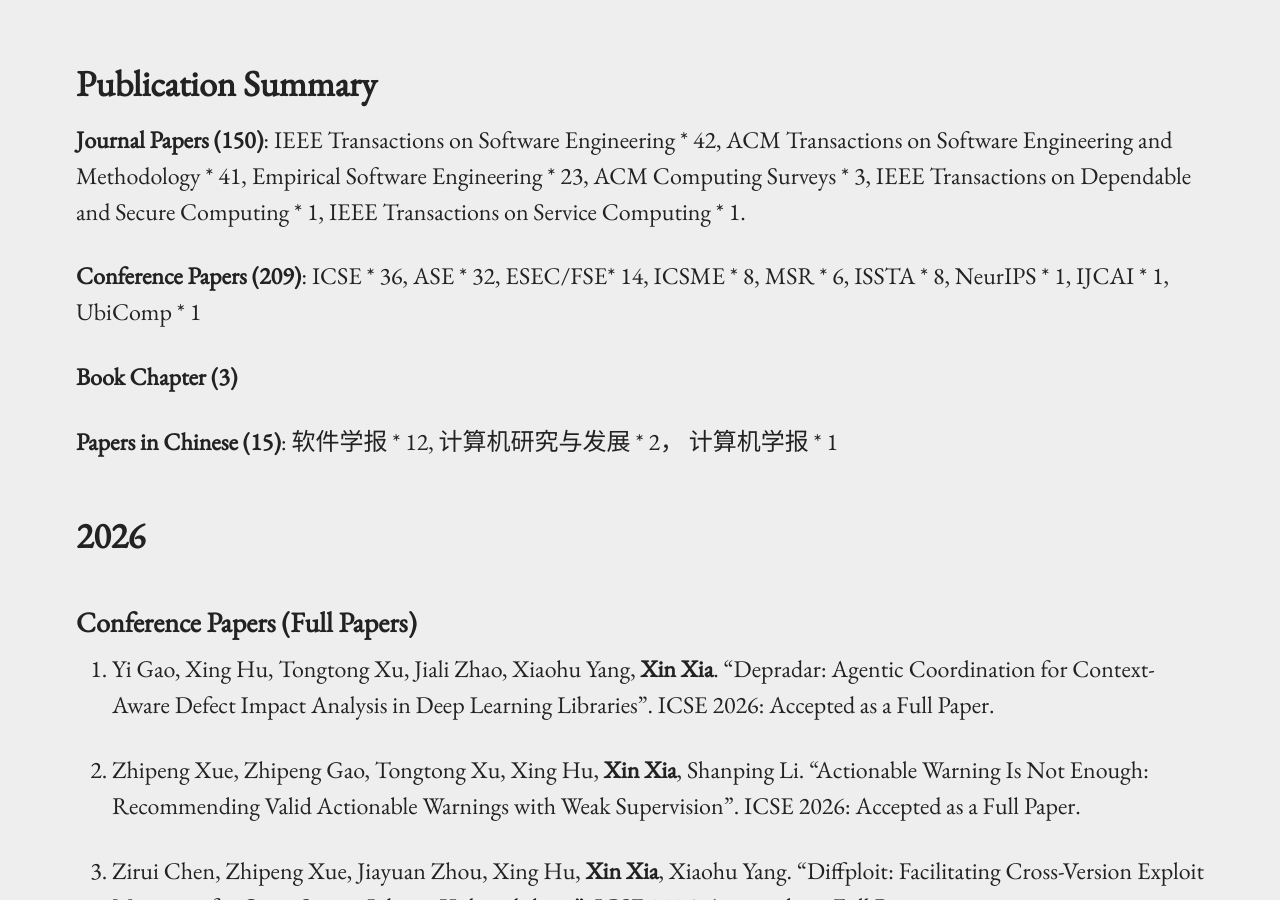
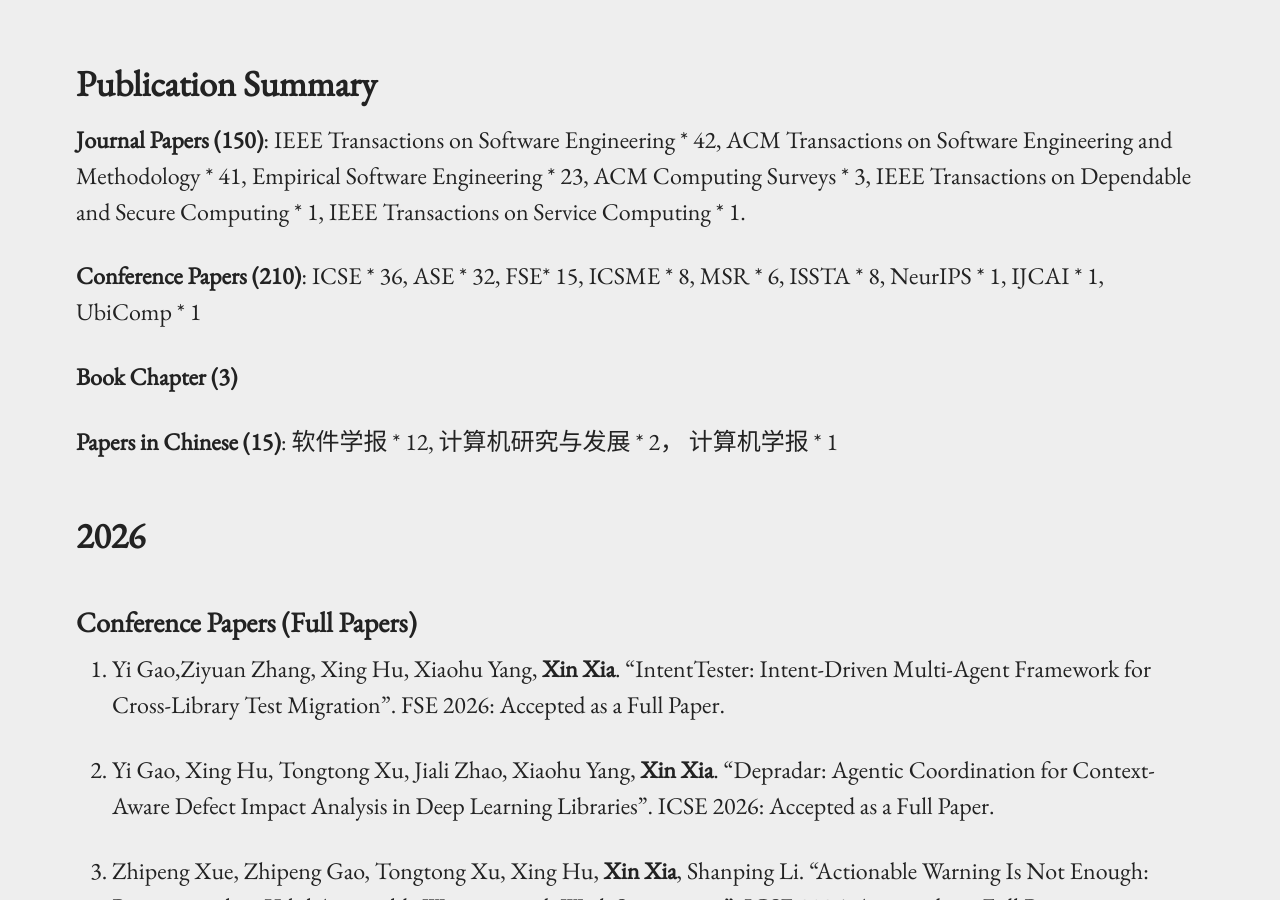
Before and after one commit to xin-xia/xin-xia.github.io, a Jekyll site: the page built from publication.md, in a window 1280 px wide and 900 px high, scrolled down 203 px. Built offline with Jekyll 4.4.1, drawn with Linux system fonts in a browser that asks for light colours.

Commit message:
Update publication.md

```diff
--- a/publication.md
+++ b/publication.md
@@ -8,7 +8,7 @@ permalink: /publication/
 
 <strong>Journal Papers (150)</strong>: IEEE Transactions on Software Engineering * 42,  ACM Transactions on Software Engineering and Methodology * 41, Empirical Software Engineering * 23,  ACM Computing Surveys * 3, IEEE  Transactions on Dependable and Secure Computing * 1, IEEE Transactions on Service Computing * 1.
 
-<strong>Conference Papers (209)</strong>: ICSE * 36, ASE * 32, ESEC/FSE* 14, ICSME * 8, MSR * 6,  ISSTA * 8, NeurIPS * 1, IJCAI * 1, UbiComp * 1
+<strong>Conference Papers (210)</strong>: ICSE * 36, ASE * 32, FSE* 15, ICSME * 8, MSR * 6,  ISSTA * 8, NeurIPS * 1, IJCAI * 1, UbiComp * 1
 
 <strong>Book Chapter (3) </strong>
 
@@ -18,6 +18,8 @@ permalink: /publication/
 ## 2026
 
 ### Conference Papers (Full Papers)
+
+210. Yi Gao,Ziyuan Zhang, Xing Hu, Xiaohu Yang, <strong>Xin Xia</strong>. "IntentTester: Intent-Driven Multi-Agent Framework for Cross-Library Test Migration". FSE 2026:  Accepted as a Full Paper.  <br/>
 
 209. Yi Gao, Xing Hu, Tongtong Xu, Jiali Zhao, Xiaohu Yang, <strong>Xin Xia</strong>. "Depradar: Agentic Coordination for Context-Aware Defect Impact Analysis in Deep Learning Libraries". ICSE 2026: Accepted as a Full Paper.  <br/>
 
```
